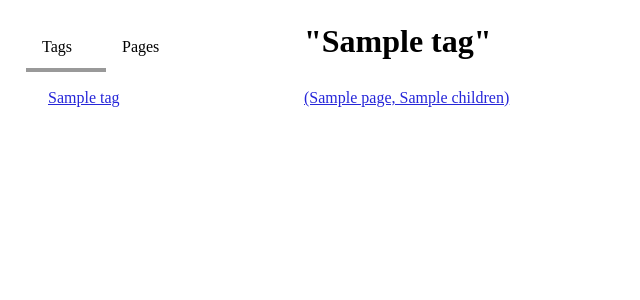
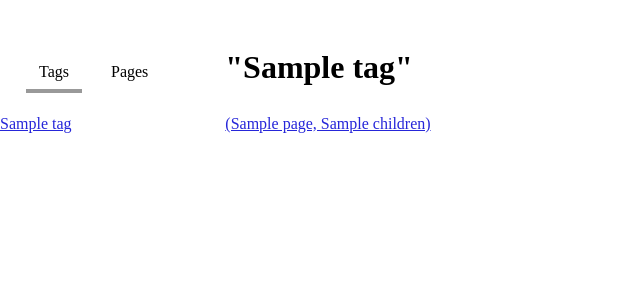
Before and after one commit to nandordevai/markserve, a Flask app: template templates/tag.html in a window 1280 px wide. Shown: the top 300 px of the page, without its empty margins (0-640 px from the left). Run offline with Flask 2, Linux system fonts and the light colour scheme; the template is opened without the code that fills it: most values are stand-ins (such as "Sample title", 1, 10 or a date in 2020); parts of the project's set-up code (start-up, migrations or seed data) failed here and were passed over.

Commit message:
improve formatting

```diff
--- a/requirements.txt
+++ b/requirements.txt
@@ -5,6 +5,7 @@ itsdangerous==1.1.0
 Jinja2==2.11.3
 Markdown==3.3.4
 MarkupSafe==1.1.1
+mdx-wikilink-plus==1.3.3
 pycodestyle==2.7.0
 toml==0.10.2
 Werkzeug==1.0.1
--- a/static/main.css
+++ b/static/main.css
@@ -5,6 +5,7 @@ body {
   font-family: "Iowan Old Style", "Apple Garamond", Baskerville, "Times New Roman", "Droid Serif", Times, "Source Serif Pro", serif, "Apple Color Emoji", "Segoe UI Emoji", "Segoe UI Symbol";
   line-height: 26px;
   padding: 0;
+  padding-top: 26px;
   margin: 0;
 }
 body.handouts {
@@ -21,7 +22,6 @@ body.handouts button {
   display: none;
 }
 
-nav,
 main {
   padding: 26px 3rem;
 }
@@ -132,8 +132,9 @@ img[alt=s] {
   cursor: pointer;
   display: inline-block;
   height: 26px;
-  padding: 0.5rem 1rem;
-  width: 3rem;
+  margin-right: 1rem;
+  padding: 7px calc(26px / 2) 4px;
+  text-align: center;
 }
 .tagselector span.active {
   border-bottom: 4px solid #999999;
@@ -159,7 +160,7 @@ hr::after {
 
 .end {
   font-size: 16px;
-  padding-top: 40px;
+  padding-top: 43px;
   text-align: center;
 }
 .end span {
@@ -229,4 +230,13 @@ td {
 
 .subdir {
   padding-left: 1rem;
+}
+
+.directory {
+  padding-top: calc(26px / 2);
+}
+
+.pagelist {
+  padding-left: calc(26px * 1.5);
+  padding-right: 4rem;
 }/*# sourceMappingURL=main.css.map */
--- a/static/main.scss
+++ b/static/main.scss
@@ -1,3 +1,4 @@
+$show-vlines: false;
 $system-sans: -apple-system, BlinkMacSystemFont, "Segoe UI", Roboto, Oxygen, Ubuntu, Cantarell, "Open Sans",
     "Helvetica Neue", sans-serif;
 $system-serif: "Iowan Old Style", "Apple Garamond", Baskerville, "Times New Roman", "Droid Serif", Times,
@@ -7,13 +8,16 @@ $blockquote-border: 2px;
 $border-color: hsla(0, 0%, 65%, 1);
 
 body {
-    // background: linear-gradient(to bottom, rgba(32, 160, 255, 0.35) 1px, transparent 1px);
-    // background-size: 100% 26px;
+    @if ($show-vlines) {
+        background: linear-gradient(to bottom, rgba(32, 160, 255, 0.35) 1px, transparent 1px);
+        background-size: 100% 26px;
+    }
     display: flex;
     flex-direction: row;
     font-family: $system-serif;
     line-height: $line-height;
     padding: 0;
+    padding-top: $line-height;
     margin: 0;
 
     &.handouts {
@@ -34,7 +38,6 @@ body {
     }
 }
 
-nav,
 main {
     padding: $line-height 3rem;
 }
@@ -150,8 +153,10 @@ img {
         cursor: pointer;
         display: inline-block;
         height: $line-height;
-        padding: 0.5rem 1rem;
-        width: 3rem;
+        margin-right: 1rem;
+        padding: 7px calc(#{$line-height} / 2) 4px;
+        text-align: center;
+        // width: 3rem;
 
         &.active {
             border-bottom: 4px solid hsla(0, 0, 60%, 1);
@@ -180,7 +185,7 @@ hr {
 
 .end {
     font-size: 16px;
-    padding-top: 40px;
+    padding-top: 43px;
     text-align: center;
 
     span {
@@ -255,3 +260,12 @@ td {
 .subdir {
     padding-left: 1rem;
 }
+
+.directory {
+    padding-top: calc(#{$line-height} / 2);
+}
+
+.pagelist {
+    padding-left: calc(#{$line-height} * 1.5);
+    padding-right: 4rem;
+}
--- a/templates/page.html
+++ b/templates/page.html
@@ -26,7 +26,7 @@
             {% if children == None %}
             <a href="/{{name}}">{{name.rsplit('/')[-1]}}</a>
             {% else %}
-            <span class="directory">{{name}}</span>
+            <div class="directory">{{name}}</div>
             <div class="subdir">
                 {{ loop(children.items()) }}
             </div>
```
Also changed, not shown: 1 other file.
